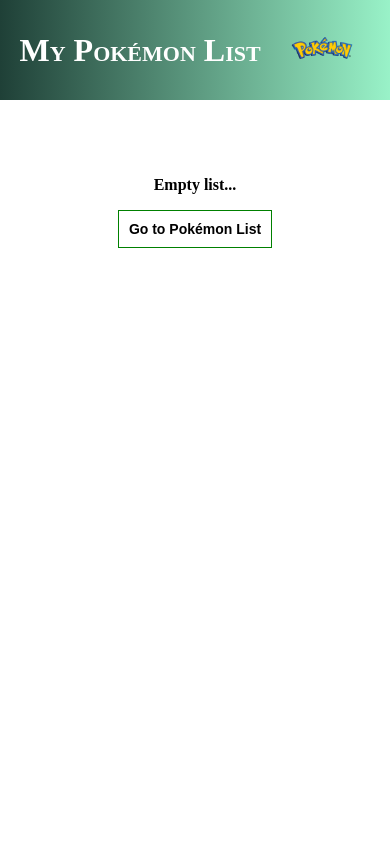
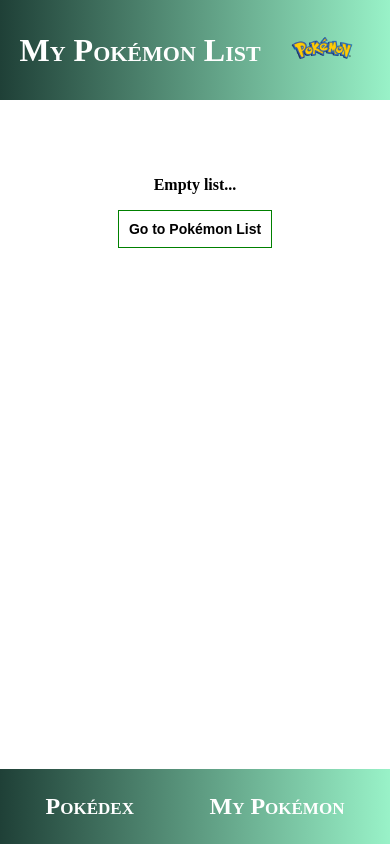
Before and after one commit to ferryal/react-pokemon, a React (Create React App) app: page /my-pokemon in a window 390 px wide. Built offline with nearby package versions, Linux system fonts and the light colour scheme.

Commit message:
feat: add navbar mobile

```diff
--- a/src/components/Navbar.jsx
+++ b/src/components/Navbar.jsx
@@ -29,6 +29,21 @@
   margin: 0px 30px;
 `;
 
+const ContainerMobile = styled.div`
+  display: flex;
+  justify-content: space-evenly;
+  align-items: center;
+  background: #1f4037;
+  background: -webkit-linear-gradient(to right, #1f4037, #99f2c8);
+  background: linear-gradient(to right, #1f4037, #99f2c8);
+  color: white;
+  position: fixed;
+  bottom: 0;
+  left: 0;
+  width: 100vw;
+  z-index: 2;
+`;
+
 const Navbar = (props) => {
   const { title } = props;
   return (
@@ -39,7 +54,7 @@
           fontSize: '2rem',
         }}
         >
-          {props.title}
+          {title}
         </WrapperItem>
         <div css={{ flexGrow: 1 }}>
           <img src={LogoPokemon} alt="Logo" css={{ width: '16vw' }} />
@@ -50,7 +65,7 @@
           },
         }}
         >
-          <Link to="/" css={{ textDecoration: 'none' }}>
+          <Link to="/" css={{ textDecoration: 'none', color: '#fff' }}>
             Pokédex
           </Link>
         </WrapperItem>
@@ -60,11 +75,28 @@
           },
         }}
         >
-          <Link to="/my-pokemon" css={{ textDecoration: 'none' }}>
+          <Link to="/my-pokemon" css={{ textDecoration: 'none', color: '#fff' }}>
             My Pokémon
           </Link>
         </WrapperItem>
       </Container>
+      <ContainerMobile css={{
+        '@media screen and (min-width: 600px)': {
+          display: 'none',
+        },
+      }}
+      >
+        <WrapperItem>
+          <Link to="/" css={{ textDecoration: 'none', color: '#fff' }}>
+            <p>Pokédex</p>
+          </Link>
+        </WrapperItem>
+        <WrapperItem className="navbar-mobile__item">
+          <Link to="/my-pokemon" css={{ textDecoration: 'none', color: '#fff' }}>
+            <p>My Pokémon</p>
+          </Link>
+        </WrapperItem>
+      </ContainerMobile>
     </>
   );
 };
```
